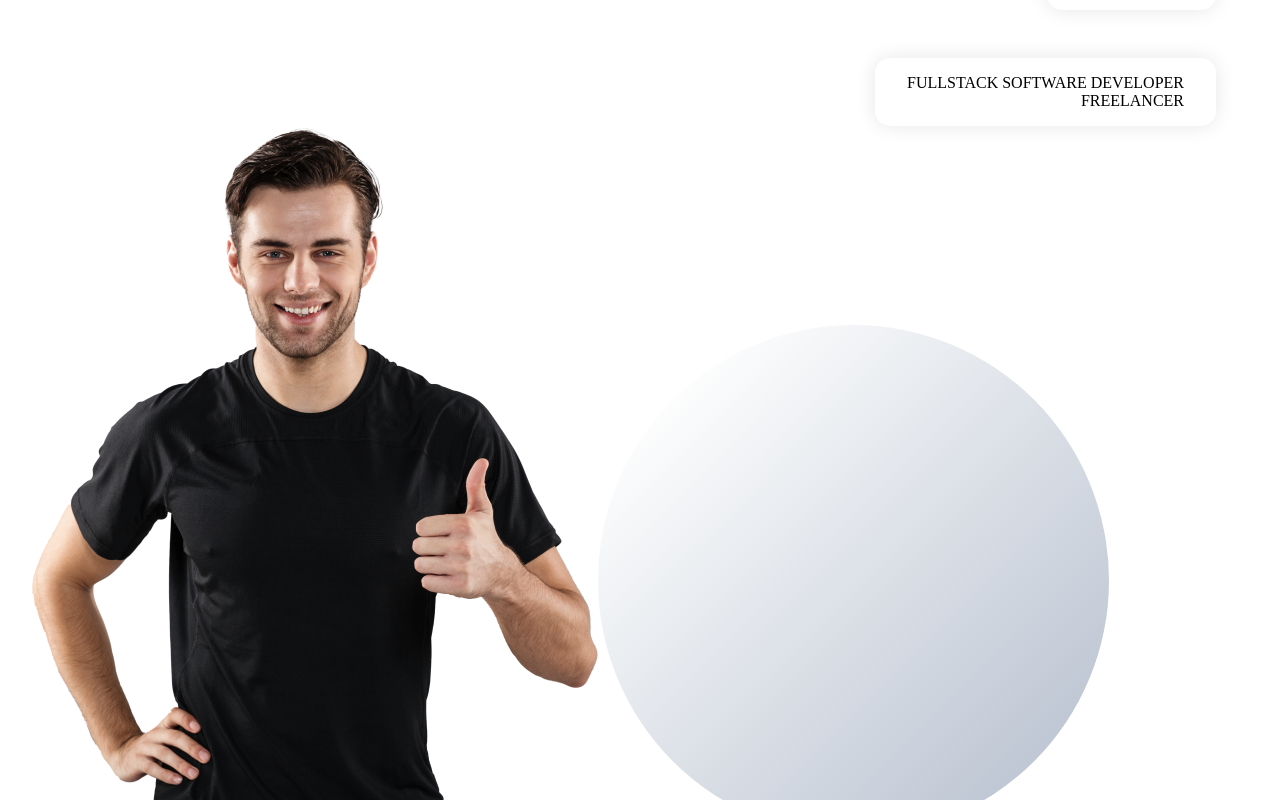
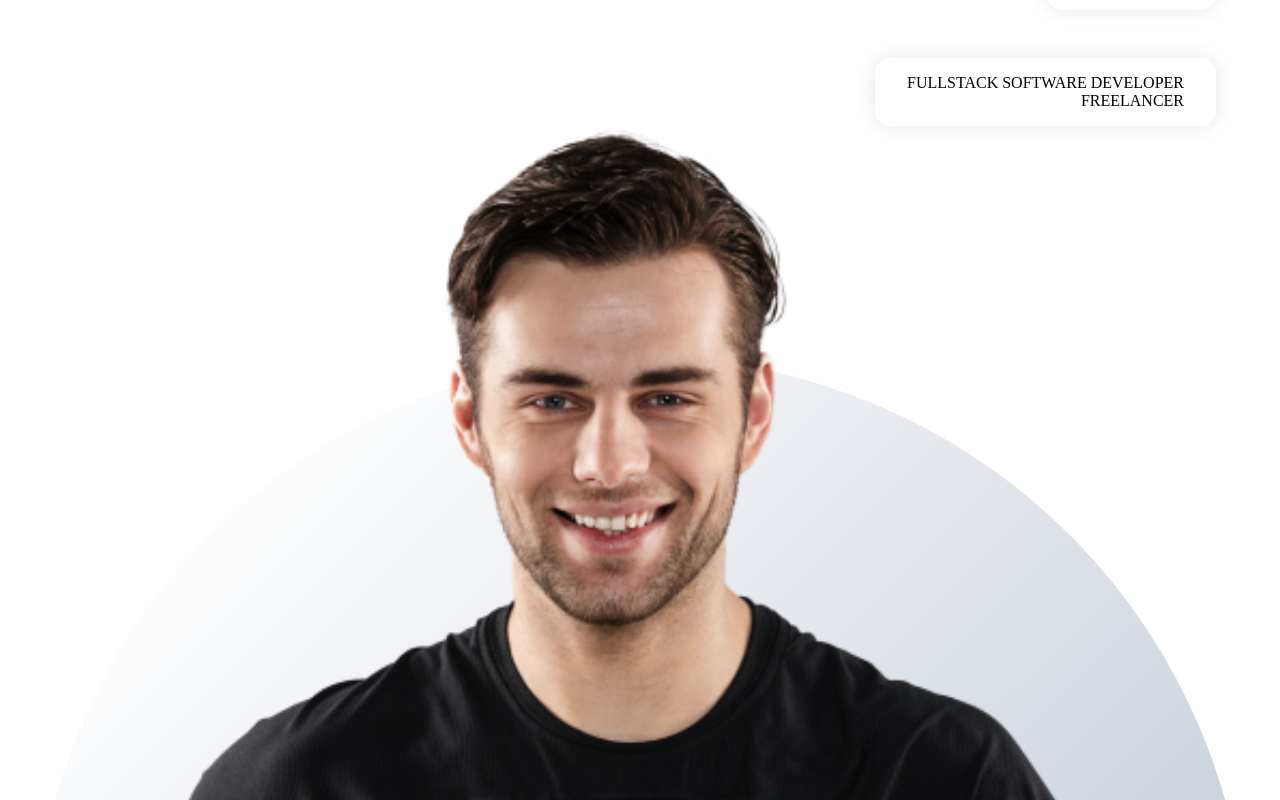
Before and after one commit to brosmar18/portfolio-frontend, a React (Create React App) app: page / in a window 1280 px wide. Shown: the part 220-1020 px from the top of the page. Built offline with nearby package versions, Linux system fonts and the light colour scheme.

Commit message:
app__header-img styles added

```diff
--- a/src/container/Header/Header.scss
+++ b/src/container/Header/Header.scss
@@ -164,3 +164,33 @@
       }
     }
   }
+
+  .app__header-img {
+    flex: 1;
+    height: 100%;
+
+    display: flex;
+    justify-content: flex-end;
+    align-items: flex-end;
+    position: relative;
+
+    img {
+      width: 100%;
+      object-fit: contain;
+      z-index: 1;
+    }
+
+    .overlay_circle {
+      position: absolute;
+      left: 0;
+      right: 0;
+      bottom: 0;
+      z-index: 0;
+      width: 100%;
+      height: 90%;
+    }
+
+    @media screen and (max-width: 1200px) {
+      margin: 2rem 0;
+    }
+  }
```
